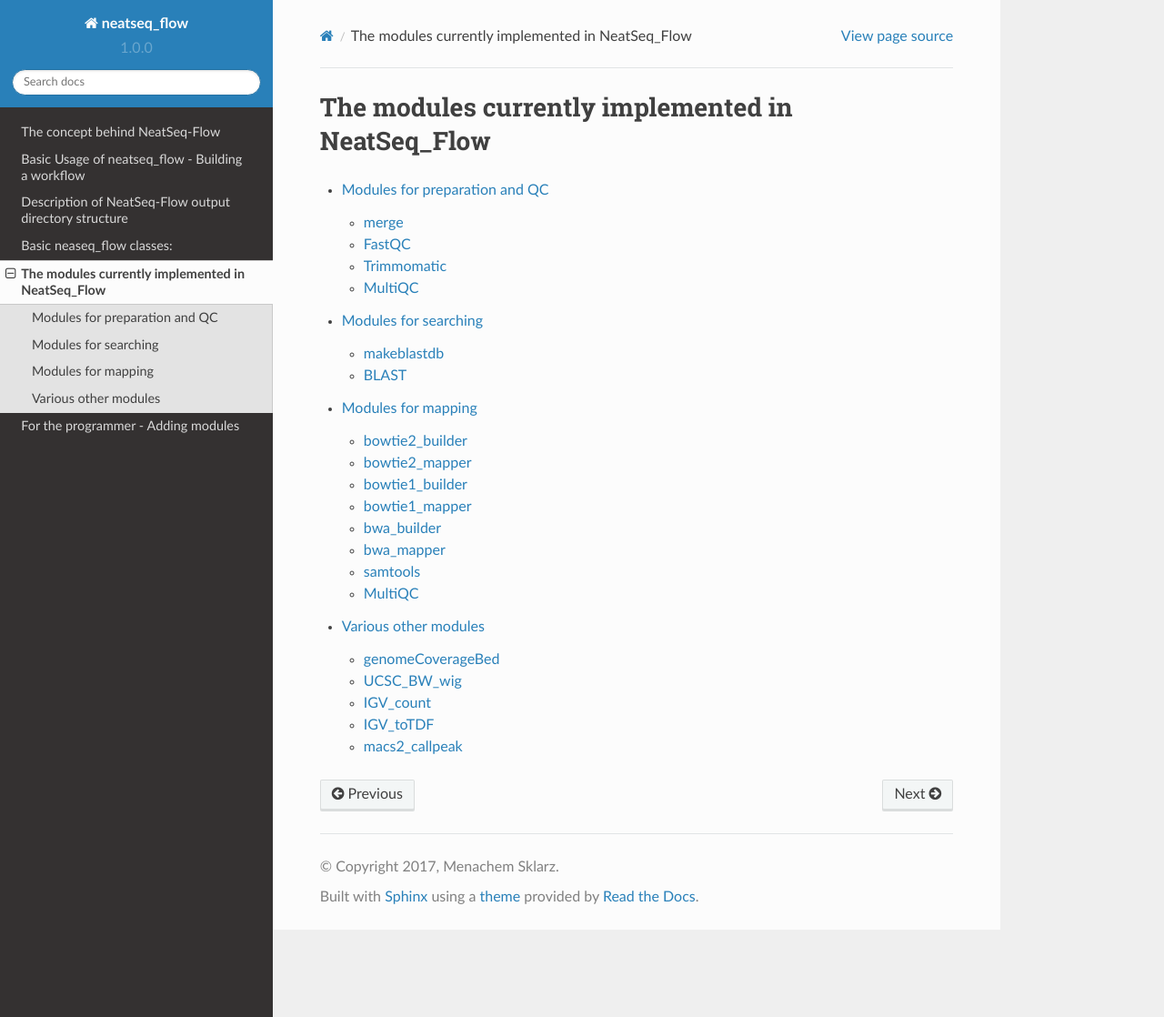
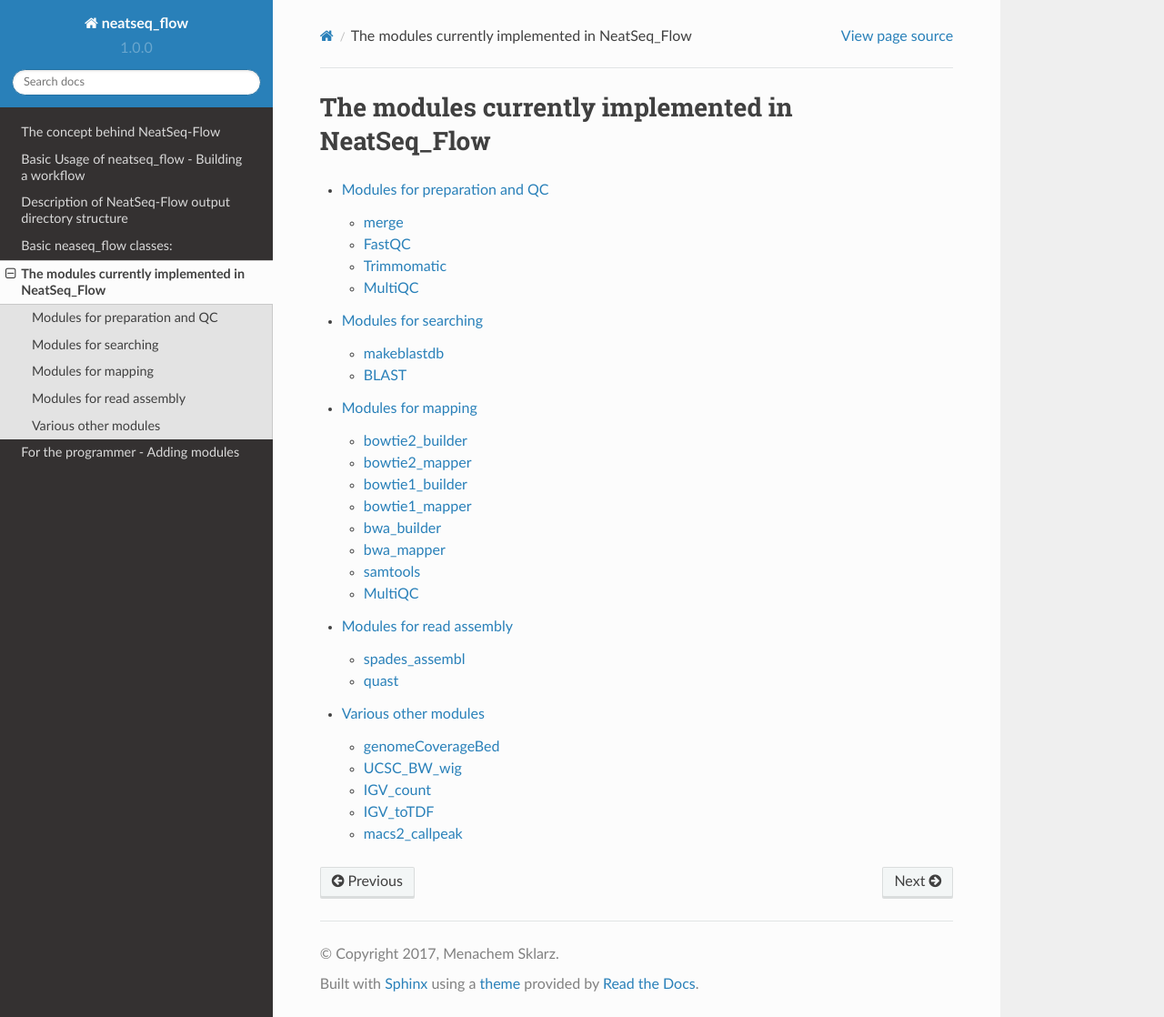
Before and after one commit to bioinfo-core-BGU/neatseq-flow, a Sphinx documentation site: the page built from doc/source/05.modules.rst, in a window 1280 px wide and 1118 px high. Shown: the whole window at 91% size. Built offline with Sphinx 7.4.7 and the Read the Docs theme 2.0.0, drawn with Linux system fonts in a browser that asks for light colours.

Commit message:
added assembly to documentation

```diff
--- a/doc/source/05.modules.rst
+++ b/doc/source/05.modules.rst
@@ -7,4 +7,5 @@ The modules currently implemented in NeatSeq_Flow
    modules/preparing
    modules/searching
    modules/mapping
+   modules/assembly
    modules/others
--- /dev/null
+++ b/doc/source/modules/assembly.rst
@@ -0,0 +1,16 @@
+Modules for read assembly
+========================================
+
+
+.. contents:: Modules included in this section
+
+
+spades_assembl
+---------------
+
+.. automodule:: step_classes.Assembly.spades_assembl
+
+quast
+---------------
+
+.. automodule:: step_classes.Assembly.quast
```
Also changed, not shown: 1 other file.
